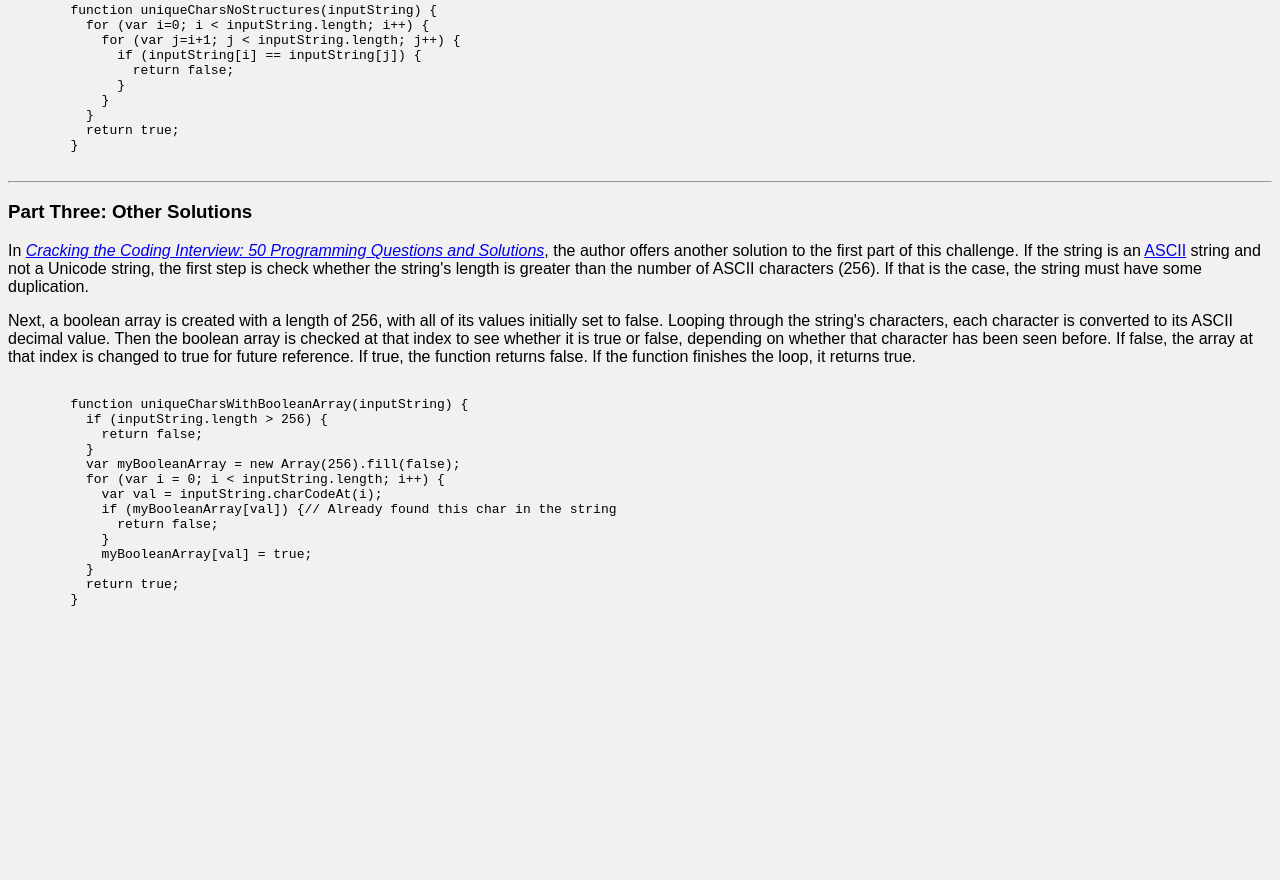
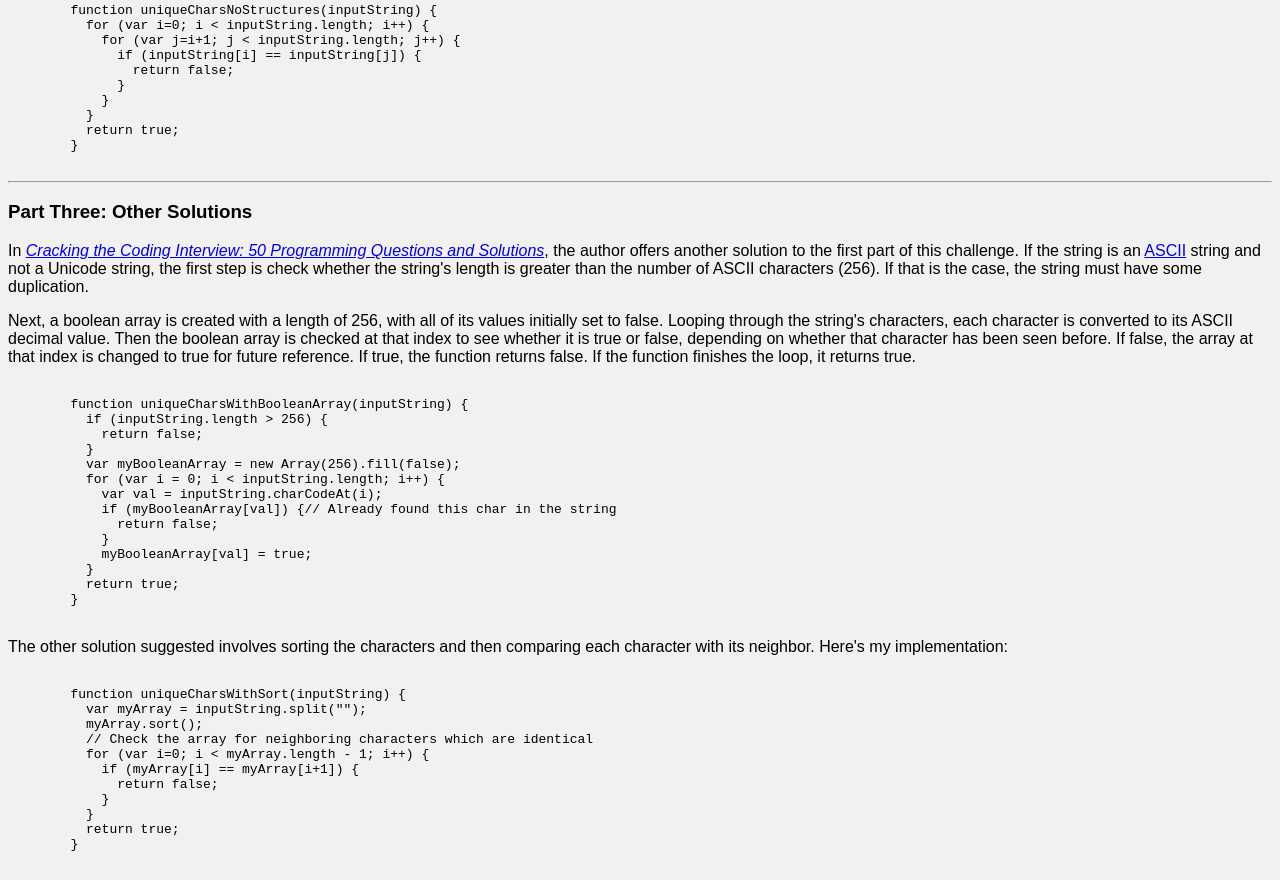
Before and after one commit to ethyl2/coding_challenges, a plain HTML site: page index.html in a window 1280 px wide. Shown: the part 816-1696 px from the top of the page. Before the commit the page ends 1451 px from the top, so only its background shows below. Drawn offline with Linux system fonts and the light colour scheme.

Commit message:
feat: Add sorting solution

```diff
--- a/app.js
+++ b/app.js
@@ -53,3 +53,15 @@ function uniqueCharsWithBooleanArray(inputString) {
   }
   return true;
 }
+
+function uniqueCharsWithSort(inputString) {
+  var myArray = inputString.split("");
+  myArray.sort();
+  // Check the array for neighboring characters which are identical
+  for (var i=0; i < myArray.length - 1; i++) {
+    if (myArray[i] == myArray[i+1]) {
+      return false;
+    }
+  }
+  return true;
+}
--- a/index.html
+++ b/index.html
@@ -109,6 +109,23 @@
         }
       </pre></code>
 
+      <p>The other solution suggested involves sorting the characters and then
+        comparing each character with its neighbor. Here's my implementation:</p>
+
+      <pre><code>
+        function uniqueCharsWithSort(inputString) {
+          var myArray = inputString.split("");
+          myArray.sort();
+          // Check the array for neighboring characters which are identical
+          for (var i=0; i < myArray.length - 1; i++) {
+            if (myArray[i] == myArray[i+1]) {
+              return false;
+            }
+          }
+          return true;
+        }
+      </pre></code>
+
   <script src="app.js"></script>
 
   </body>
```
